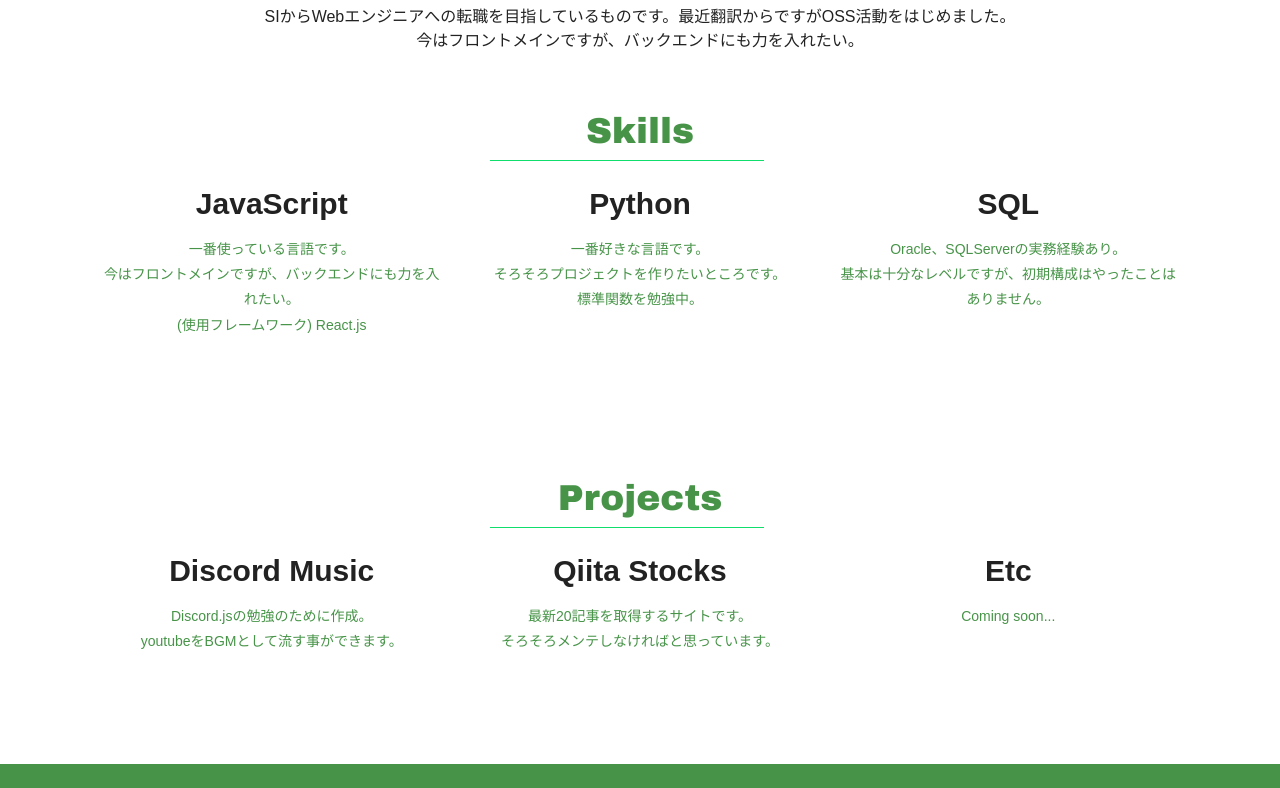
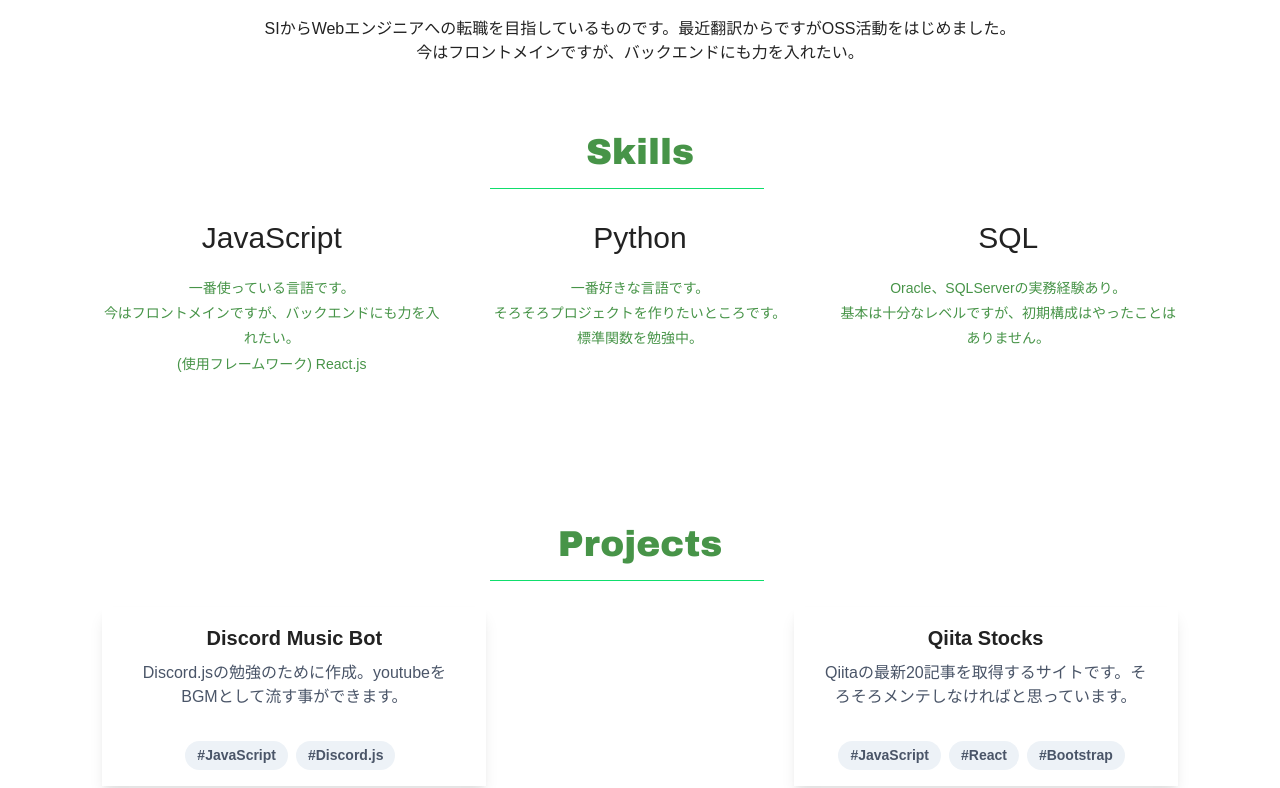
Before and after one commit to miily8310s/portfolio, a Gatsby site: page / in a window 1280 px wide. Shown: the part 953-1741 px from the top of the page. Built offline with nearby package versions, Linux system fonts and the light colour scheme; Gatsby itself is replaced by a stand-in of ours.

Commit message:
add tailwind

```diff
--- a/gatsby-config.js
+++ b/gatsby-config.js
@@ -6,5 +6,5 @@
 
 module.exports = {
   /* Your site config here */
-  plugins: [`gatsby-plugin-typescript`],
+  plugins: [`gatsby-plugin-typescript`, `gatsby-plugin-postcss`],
 }
--- a/package.json
+++ b/package.json
@@ -18,9 +18,11 @@
     "@fortawesome/free-brands-svg-icons": "^5.13.1",
     "@fortawesome/react-fontawesome": "^0.1.11",
     "gatsby": "^2.23.12",
+    "gatsby-plugin-postcss": "^2.3.11",
     "gatsby-plugin-typescript": "^2.4.14",
     "react": "^16.12.0",
     "react-dom": "^16.12.0",
+    "tailwindcss": "^1.5.1",
     "typescript": "^3.9.6"
   },
   "devDependencies": {
--- /dev/null
+++ b/postcss.config.js
@@ -0,0 +1,3 @@
+module.exports = () => ({
+  plugins: [require("tailwindcss")],
+})
--- a/src/pages/index.tsx
+++ b/src/pages/index.tsx
@@ -1,6 +1,7 @@
 import React from "react"
 import Header from "../components/header"
 import Footer from "../components/footer"
+import "../styles/global.css"
 
 export default () => {
   return (
@@ -67,26 +68,68 @@ export default () => {
         <div className="container">
           <h2 className="bar">Projects</h2>
           <div className="details">
-            <div className="detail">
-              <h3>Discord Music</h3>
-              <p>
-                Discord.jsの勉強のために作成。
-                <br />
-                youtubeをBGMとして流す事ができます。
-              </p>
+            <div className="max-w-sm shadow-lg">
+              <div className="px-6 py-4">
+                <div className="font-bold text-xl mb-2">
+                  <a
+                    href="https://github.com/miily8310s/discord_music"
+                    target="_blank"
+                  >
+                    Discord Music Bot
+                  </a>
+                </div>
+                <p className="text-gray-700 text-base">
+                  Discord.jsの勉強のために作成。youtubeをBGMとして流す事ができます。
+                </p>
+              </div>
+              <div className="px-6 py-4">
+                <span className="inline-block bg-gray-200 rounded-full px-3 py-1 text-sm font-semibold text-gray-700 mr-2">
+                  #JavaScript
+                </span>
+                <span className="inline-block bg-gray-200 rounded-full px-3 py-1 text-sm font-semibold text-gray-700 mr-2">
+                  #Discord.js
+                </span>
+              </div>
             </div>
-            <div className="detail">
-              <h3>Qiita Stocks</h3>
-              <p>
-                最新20記事を取得するサイトです。
-                <br />
-                そろそろメンテしなければと思っています。
-              </p>
+            <div className="max-w-sm shadow-lg">
+              <div className="px-6 py-4">
+                <div className="font-bold text-xl mb-2">
+                  <a
+                    href="https://github.com/miily8310s/QiitaStocks"
+                    target="_blank"
+                  >
+                    Qiita Stocks
+                  </a>
+                </div>
+                <p className="text-gray-700 text-base">
+                  Qiitaの最新20記事を取得するサイトです。そろそろメンテしなければと思っています。
+                </p>
+              </div>
+              <div className="px-6 py-4">
+                <span className="inline-block bg-gray-200 rounded-full px-3 py-1 text-sm font-semibold text-gray-700 mr-2">
+                  #JavaScript
+                </span>
+                <span className="inline-block bg-gray-200 rounded-full px-3 py-1 text-sm font-semibold text-gray-700 mr-2">
+                  #React
+                </span>
+                <span className="inline-block bg-gray-200 rounded-full px-3 py-1 text-sm font-semibold text-gray-700 mr-2">
+                  #Bootstrap
+                </span>
+              </div>
             </div>
-            <div className="detail">
-              <h3>Etc</h3>
-              <p>Coming soon...</p>
-            </div>
+            {/* <div className="max-w-sm shadow-lg">
+              <div className="px-6 py-4">
+                <div className="font-bold text-xl mb-2">
+                  <a
+                    href="https://github.com/miily8310s/discord_music"
+                    target="_blank"
+                  >
+                    Etc
+                  </a>
+                </div>
+                <p className="text-gray-700 text-base">Coming soon...</p>
+              </div>
+            </div> */}
           </div>
         </div>
       </section>
--- /dev/null
+++ b/src/styles/global.css
@@ -0,0 +1,5 @@
+@tailwind base;
+
+@tailwind components;
+
+@tailwind utilities;
--- /dev/null
+++ b/tailwind.config.js
@@ -0,0 +1,8 @@
+module.exports = {
+  purge: [],
+  theme: {
+    extend: {},
+  },
+  variants: {},
+  plugins: [],
+}
```
Also changed, not shown: 1 other file.
